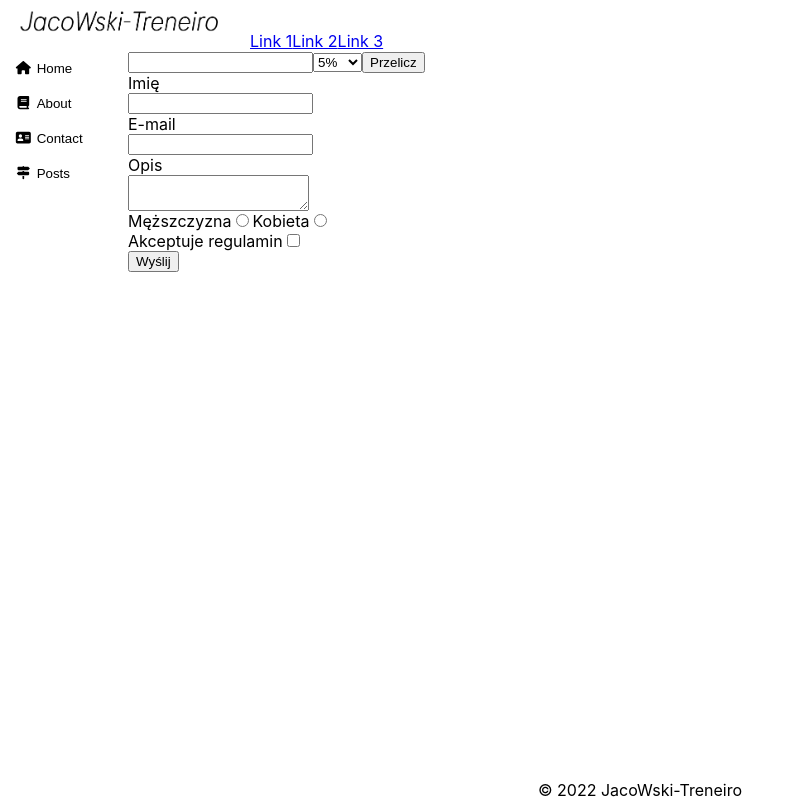
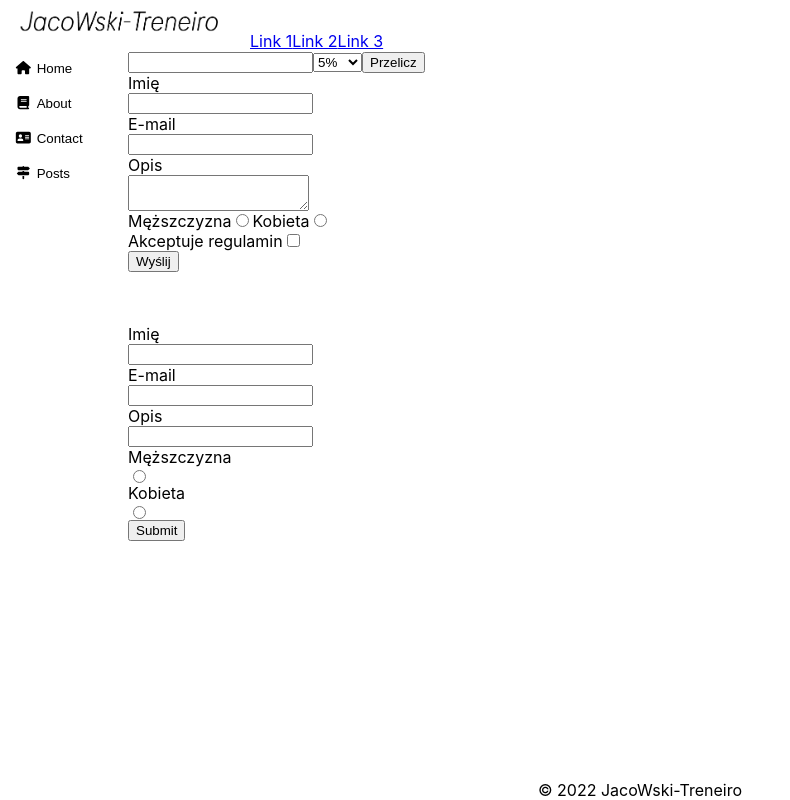
Before and after one commit to JacoWski/poligon, a React (Create React App) app: page / in a window 1280 px wide. Shown: the whole page, without its empty margins (0-790 px from the left). Built offline with nearby package versions, Linux system fonts and the light colour scheme; the HTML template or start-up script is replaced by a standard one.

Commit message:
User on Formik 1.

```diff
--- a/src/pages/Articles.js
+++ b/src/pages/Articles.js
@@ -4,12 +4,14 @@ import React from "react";
 // import data from 'DataFactory/employeesData';
 import Restaurant from "pages/Restaurant";
 import User from "pages/User";
+import UsersWithFormik from "./UsersWithFormik";
 
 const Article = () => {
     return(
         <div className="article">
             <Restaurant/>
             <User/>
+            <UsersWithFormik/>
             {/* {data.map((e) => (
                 <Employees name={e.name}
                             familyName={e.familyName}
--- /dev/null
+++ b/src/pages/UsersWithFormik.css
@@ -0,0 +1,7 @@
+.formik-form input {
+    display: block;
+}
+
+.formik-error {
+    color: red;
+}
--- /dev/null
+++ b/src/pages/UsersWithFormik.js
@@ -0,0 +1,85 @@
+import React, { useRef } from "react";
+import { Formik, Form, Field, ErrorMessage } from "formik";
+
+import 'pages/UsersWithFormik.css';
+
+const initialValues = {
+    name: '',
+    email: '',
+    bio: '',
+    gender: ''
+};
+const ERROR_MSG = 'To pole jest wymagane.';
+
+const UsersWithFormik = () => {
+    const nameRef = useRef();
+    const emailRef = useRef();
+    const bioRef = useRef();
+    return(
+        <div>
+            <Formik
+                initialValues={initialValues}
+                validate={values => {
+                    const error = {};
+                    if (!values.name) {
+                        error.name = ERROR_MSG;
+                        nameRef.current.style.border = '2px solid red';
+                    }
+                    if (!values.email) {
+                        error.email = ERROR_MSG;
+                        emailRef.current.style.border = '2px solid red';
+                    } else if (!/^[A-Z0-9._%+-]+@[A-Z0-9.-]+\.[A-Z]{2,}$/i.test(values.email)) {
+                        error.email = 'Invalid email address.';
+                        emailRef.current.style.border = '2px solid red';
+                    }
+                    if (!values.bio) {
+                        error.bio = ERROR_MSG;
+                        bioRef.current.style.border = '2px solid red';
+                    }
+                    if (!values.gender) error.gender = ERROR_MSG;
+
+                    return error;
+                }}
+                onSubmit={(values, { setSubmitting }) => {
+                    setTimeout(() => {
+                        alert(JSON.stringify(values, null, 2));
+                        setSubmitting(false);
+                      }, 400);
+                }}
+            >
+                {({ isSubmitting }) => (
+                <Form className="formik-form">
+                    <label>
+                        Imię
+                        <Field type="text" name="name" innerRef={nameRef} />
+                    </label>
+                    <ErrorMessage name="name" component={"div"} className={'formik-error'} />
+                    <label>
+                        E-mail
+                        <Field type="email" name="email" innerRef={emailRef} />
+                    </label>
+                    <ErrorMessage name="email" component={"div"} className={'formik-error'} />
+                    <label>
+                        Opis
+                        <Field type="textarea" name="bio" innerRef={bioRef} />
+                    </label>
+                    <ErrorMessage name="bio" component={"div"} className={'formik-error'} />
+                    <div role={'group'}>
+                        <label>
+                            Męższczyzna
+                            <Field type="radio" name="gender" values="men" />
+                        </label>
+                        <label>
+                            Kobieta
+                            <Field type="radio" name="gender" values="women" />
+                        </label>
+                    </div>
+                    <ErrorMessage name="gender" component={'div'} className={'formik-error'} />
+                    <button type="submit" >Submit</button>
+                </Form>)}
+            </Formik>
+        </div>
+    );
+};
+
+export default UsersWithFormik;
```
